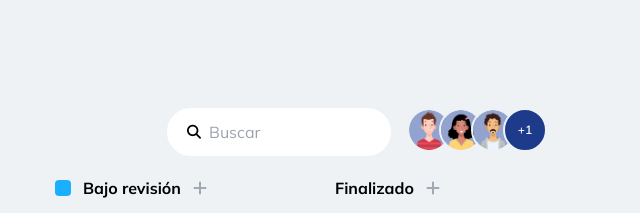
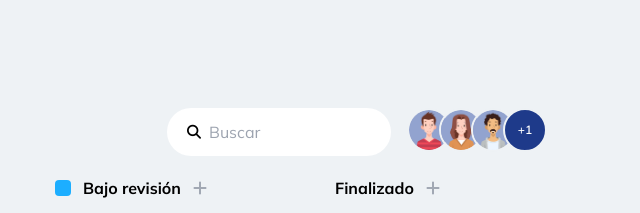
Before and after one commit to jeeanncy/kanban, a website built with Vite: page index.html in a window 1280 px wide. Shown: the top 213 px of the page, 640-1280 px from the left. Built offline with nearby package versions, Linux system fonts and the light colour scheme.

Commit message:
refactor

```diff
--- a/index.html
+++ b/index.html
@@ -45,6 +45,8 @@
   </div>
   <!-- Boards -->
   <div class="pt-7 md:pr-5 gap-5 flex flex-col overflow-hidden">
+    <!-- Header -->
+    <div class="space-y-5">
       <!-- Title -->
       <h1 class="text-3xl font-bold">Tableros</h1>
       <!-- Bar -->
@@ -52,7 +54,7 @@
         <!-- Selector -->
         <div
           class="font-bold bg-white dark:bg-[#282A43] py-3 px-5 rounded-full flex items-center gap-3 hover-scale-item hover:scale-100 cursor-not-allowed">
-        <span>Michilala Store</span>
+          <span id="board-selection">cargando ...</span>
           <i class="fa-solid fa-angle-down text-[10px]"></i>
         </div>
         <div class="flex flex-wrap gap-4">
@@ -63,24 +65,12 @@
             <input id="search" class="outline-none w-full bg-transparent" type="text" placeholder="Buscar">
           </div>
 
-        <!-- Team -->
-        <div class="flex flex-row -space-x-3">
-          <img
-            class="w-11 h-11 object-cover border-2 border-[#EEF2F5] dark:border-[#191B2B] rounded-full hover-scale-item"
-            src="./src/img/user1.png" alt="user">
-          <img
-            class="w-11 h-11 object-cover border-2 border-[#EEF2F5] dark:border-[#191B2B] rounded-full hover-scale-item"
-            src="./src/img/user4.png" alt="user">
-          <img
-            class="w-11 h-11 object-cover border-2 border-[#EEF2F5] dark:border-[#191B2B] rounded-full hover-scale-item"
-            src="./src/img/user3.png" alt="user">
-          <div
-            class="w-11 h-11 border-2 border-[#EEF2F5] dark:border-[#191B2B] bg-blue-900 flex items-center justify-center text-white rounded-full text-xs font-semibold hover-scale-item">
-            +1
-          </div>
+          <!-- Menbers -->
+          <div id="board-menbers" class="flex flex-row -space-x-3">
           </div>
         </div>
 
+      </div>
     </div>
     <!-- Content -->
     <div id="board-content" class="flex-1 flex flex-row gap-3 overflow-x-auto overflow-y-hidden pb-1.5 xl:pb-0 mb-4">
--- a/src/js/general.js
+++ b/src/js/general.js
@@ -6,6 +6,8 @@ import "tippy.js/animations/scale.css";
 
 import defaultBoard from "./default-data";
 
+const boardSelection = document.getElementById("board-selection");
+const boardMenbers = document.getElementById("board-menbers");
 const boardContent = document.getElementById("board-content");
 const search = document.getElementById("search");
 const logo = document.getElementById("logo");
@@ -83,7 +85,28 @@ const createSortable = (element, groupName, groupsNames) =>
     },
   });
 
-const loadGroupsAndTasks = ({ groups }) => {
+const loadBoardHeader = (title, menbers) => {
+  boardSelection.textContent = title;
+
+  let headerMenbers = menbers.slice(0, 3).map(
+    ({ imgUrl }) => `
+    <img class="w-11 h-11 object-cover border-2 border-[#EEF2F5] dark:border-[#191B2B] rounded-full hover-scale-item" src=${imgUrl} alt="user">
+  `
+  );
+
+  headerMenbers = [
+    ...headerMenbers,
+    menbers.slice(3).length > 0
+      ? `<div class="w-11 h-11 border-2 border-[#EEF2F5] dark:border-[#191B2B] bg-blue-900 flex items-center justify-center text-white rounded-full text-xs font-semibold hover-scale-item">
++${menbers.slice(3).length}
+</div>`
+      : "",
+  ];
+
+  boardMenbers.innerHTML = headerMenbers.join("");
+};
+
+const loadBoardContent = (groups) => {
   const content = groups.map(
     ({ id: groupId, title: groupTitle, color, tasks }) => `
     <div class="flex flex-col gap-4">
@@ -170,12 +193,12 @@ const loadGroupsAndTasks = ({ groups }) => {
   boardContent.innerHTML = content.join("");
 };
 
-const setSortablesAndOptions = (board) => {
-  board.groups.forEach(({ id: groupId, tasks }) => {
+const setSortablesAndOptions = (groups) => {
+  groups.forEach(({ id: groupId, tasks }) => {
     createSortable(
       document.getElementById(groupId),
       groupId,
-      board.groups.map(({ id }) => id).filter((item) => item !== groupId)
+      groups.map(({ id }) => id).filter((item) => item !== groupId)
     );
 
     tasks.forEach(({ id }) => {
@@ -204,9 +227,10 @@ const setSortablesAndOptions = (board) => {
   });
 };
 
-const loadBoard = (board = getLocalBoard()) => {
-  loadGroupsAndTasks(board);
-  setSortablesAndOptions(board);
+const loadBoard = ({ title, menbers, groups } = getLocalBoard()) => {
+  loadBoardHeader(title, menbers);
+  loadBoardContent(groups);
+  setSortablesAndOptions(groups);
 };
 
 // eslint-disable-next-line no-unused-vars
```
Lines whose indentation alone changed are shown as unchanged.
